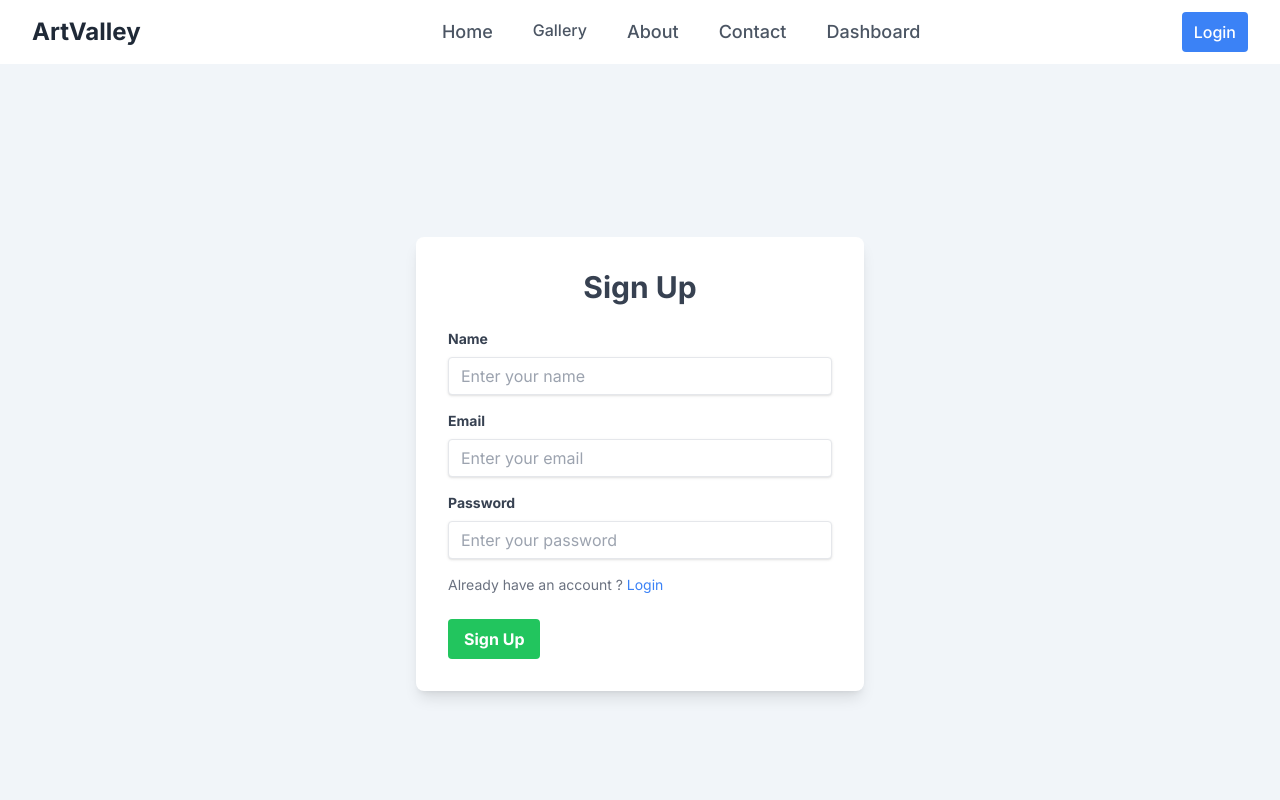
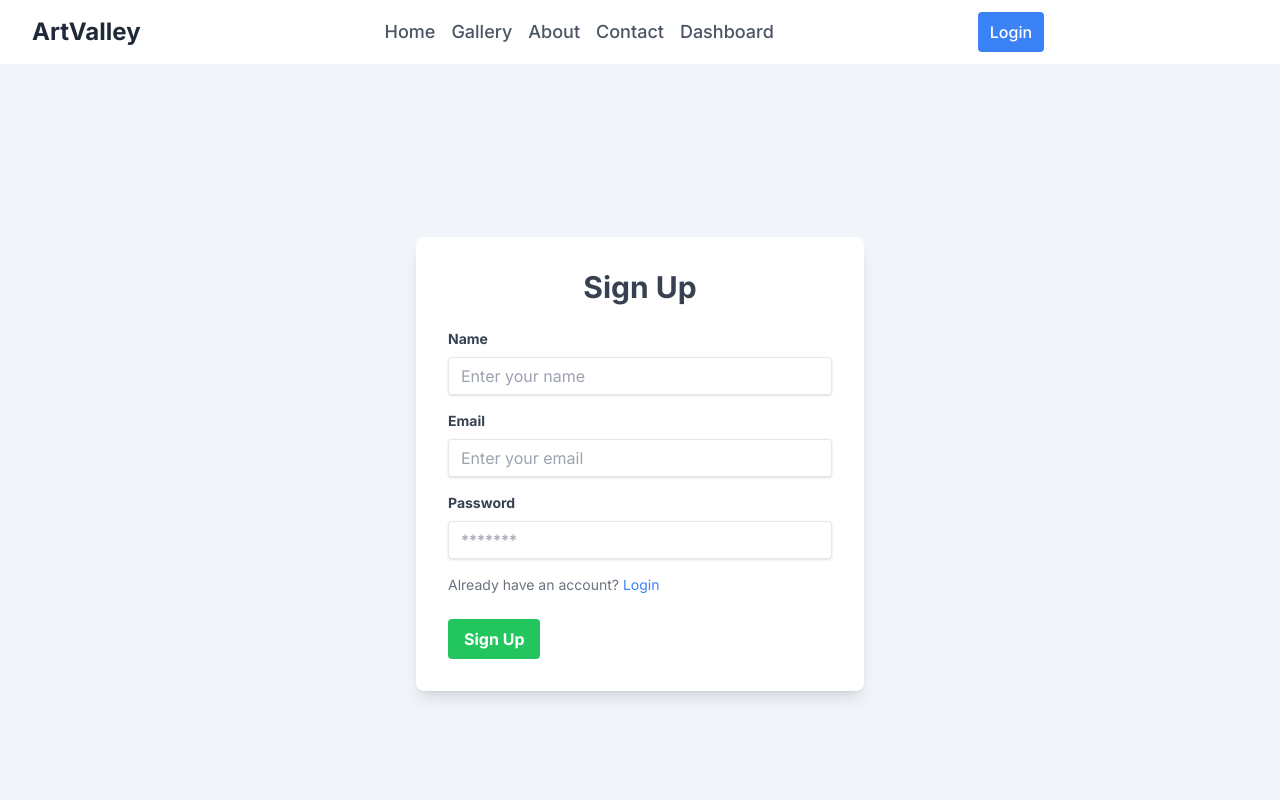
Before and after one commit to sujoncoder/ArtValley-Frontend, a Next.js app: page /signup in a window 1280 px wide. Shown: the top 800 px of the page. Built offline with nearby package versions, Linux system fonts and the light colour scheme.

Commit message:
done user context

```diff
--- a/package.json
+++ b/package.json
@@ -9,6 +9,7 @@
     "lint": "next lint"
   },
   "dependencies": {
+    "jwt-decode": "^4.0.0",
     "next": "14.2.4",
     "react": "^18",
     "react-dom": "^18",
--- a/src/app/(pages)/dashboard/page.js
+++ b/src/app/(pages)/dashboard/page.js
@@ -2,7 +2,7 @@ import UserProfileCard from "@/components/dashboard/ProfileCard";
 
 const Dashboard = () => {
   return (
-    <div className="flex justify-center items-center h-screen">
+    <div className="flex justify-center items-center h-screen mx-auto">
       <UserProfileCard />
     </div>
   );
--- a/src/app/(pages)/login/page.js
+++ b/src/app/(pages)/login/page.js
@@ -1,43 +1,95 @@
+"use client";
+
+import { useUser } from "@/context/UserContext";
 import Link from "next/link";
+import { useRouter } from "next/navigation";
+import { useState } from "react";
+import toast, { Toaster } from "react-hot-toast";
 
 const LoginPage = () => {
+  const [formData, setFormData] = useState({});
+  const [loading, setLoading] = useState(false);
+  const { fetchUserDetails } = useUser();
+
+  const router = useRouter();
+
+  // handle change
+  const handleChange = (e) => {
+    setFormData({
+      ...formData,
+      [e.target.id]: e.target.value,
+    });
+  };
+
+  // handle form submit
+  const handleOnSubmit = async (e) => {
+    e.preventDefault();
+    setLoading(true);
+    try {
+      const res = await fetch(`http://localhost:5000/api/v1/auth/signin`, {
+        method: "POST",
+        headers: {
+          "Content-Type": "application/json",
+        },
+        body: JSON.stringify(formData),
+      });
+
+      const data = await res.json();
+      console.log(data);
+
+      if (res.ok) {
+        toast.success("Sign-in successful!");
+        localStorage.setItem("token", data?.user?.token);
+        fetchUserDetails();
+        setTimeout(() => {
+          router.push("/");
+        }, 1000);
+      } else {
+        toast.error(data.message || "Sign-in failed!");
+      }
+    } catch (error) {
+      toast.error(error.message);
+    } finally {
+      setLoading(false);
+      setFormData({});
+    }
+  };
+
   return (
     <div className="bg-slate-100 px-1 sm:px-0 min-h-screen flex items-center justify-center">
+      <Toaster />
       <div className="max-w-md w-full bg-white shadow-lg rounded-lg p-8">
         <h2 className="text-3xl font-bold text-center text-gray-700 mb-6">
           Login
         </h2>
-        <form>
+        <form onSubmit={handleOnSubmit}>
           <div className="mb-4">
-            <label
-              className="block text-gray-700 text-sm font-bold mb-2"
-              htmlFor="email"
-            >
+            <label className="block text-gray-700 text-sm font-bold mb-2">
               Email
             </label>
             <input
               className="shadow appearance-none border rounded w-full py-2 px-3 text-gray-700 leading-tight focus:outline-none focus:ring-2 focus:ring-blue-500"
+              onChange={handleChange}
+              required
               id="email"
               type="email"
               placeholder="Enter your email"
             />
           </div>
           <div className="mb-6">
-            <label
-              className="block text-gray-700 text-sm font-bold mb-2"
-              htmlFor="password"
-            >
+            <label className="block text-gray-700 text-sm font-bold mb-2">
               Password
             </label>
             <input
               className="shadow appearance-none border rounded w-full py-2 px-3 text-gray-700 mb-3 leading-tight focus:outline-none focus:ring-2 focus:ring-blue-500"
+              onChange={handleChange}
+              required
               id="password"
               type="password"
-              placeholder="Enter your password"
+              placeholder="*******"
             />
-
             <p className="text-gray-500 text-sm my-1">
-              New to here ?{" "}
+              New to here?{" "}
               <Link
                 className="text-blue-500 hover:underline duration-300"
                 href="/signup"
@@ -49,9 +101,10 @@ const LoginPage = () => {
           <div className="flex items-center justify-between">
             <button
               className="bg-blue-500 hover:bg-blue-700 text-white font-bold py-2 px-4 rounded focus:outline-none focus:ring-2 focus:ring-blue-500"
-              type="button"
+              type="submit"
+              disabled={loading}
             >
-              Sign In
+              {loading ? "Loading..." : "Sign In"}
             </button>
           </div>
         </form>
--- a/src/app/(pages)/signup/page.js
+++ b/src/app/(pages)/signup/page.js
@@ -1,13 +1,63 @@
+"use client";
+
 import Link from "next/link";
+import { useRouter } from "next/navigation";
+import { useState } from "react";
+import toast, { Toaster } from "react-hot-toast";
 
 const SignupPage = () => {
+  const [formData, setFormData] = useState({});
+  const [loading, setLoading] = useState(false);
+
+  const router = useRouter();
+
+  // handle change
+  const handleChange = (e) => {
+    setFormData({
+      ...formData,
+      [e.target.id]: e.target.value,
+    });
+  };
+
+  // handle form submit
+  const handleOnSubmit = async (e) => {
+    e.preventDefault();
+    setLoading(true);
+    try {
+      const res = await fetch(`http://localhost:5000/api/v1/auth/signup`, {
+        method: "POST",
+        headers: {
+          "Content-Type": "application/json",
+        },
+        body: JSON.stringify(formData),
+      });
+      const data = await res.json();
+      setFormData({});
+      setLoading(false);
+      console.log(data);
+
+      if (res.ok) {
+        toast.success("Sign-up successful!");
+        setTimeout(() => {
+          router.push("/login");
+        }, 1000);
+      } else {
+        toast.error(data.message || "Sign-up failed!");
+      }
+    } catch (error) {
+      toast.error("An unexpected error occurred!");
+    }
+  };
+
   return (
     <div className="bg-slate-100 px-1 sm:px-0 min-h-screen flex items-center justify-center">
+      <Toaster />
       <div className="max-w-md w-full bg-white shadow-lg rounded-lg p-8">
         <h2 className="text-3xl font-bold text-center text-gray-700 mb-6">
           Sign Up
         </h2>
-        <form>
+
+        <form onSubmit={handleOnSubmit}>
           <div className="mb-4">
             <label
               className="block text-gray-700 text-sm font-bold mb-2"
@@ -17,6 +67,8 @@ const SignupPage = () => {
             </label>
             <input
               className="shadow appearance-none border rounded w-full py-2 px-3 text-gray-700 leading-tight focus:outline-none focus:ring-2 focus:ring-green-500"
+              onChange={handleChange}
+              required
               id="name"
               type="text"
               placeholder="Enter your name"
@@ -31,6 +83,8 @@ const SignupPage = () => {
             </label>
             <input
               className="shadow appearance-none border rounded w-full py-2 px-3 text-gray-700 leading-tight focus:outline-none focus:ring-2 focus:ring-green-500"
+              onChange={handleChange}
+              required
               id="email"
               type="email"
               placeholder="Enter your email"
@@ -45,12 +99,14 @@ const SignupPage = () => {
             </label>
             <input
               className="shadow appearance-none border rounded w-full py-2 px-3 text-gray-700 mb-3 leading-tight focus:outline-none focus:ring-2 focus:ring-green-500"
+              onChange={handleChange}
+              required
               id="password"
               type="password"
-              placeholder="Enter your password"
+              placeholder="*******"
             />
             <p className="text-gray-500 text-sm my-1">
-              Already have an account ?{" "}
+              Already have an account?{" "}
               <Link
                 className="text-blue-500 hover:underline duration-300"
                 href="/login"
@@ -59,12 +115,14 @@ const SignupPage = () => {
               </Link>
             </p>
           </div>
+
           <div className="flex items-center justify-between">
             <button
               className="bg-green-500 hover:bg-green-700 text-white font-bold py-2 px-4 rounded focus:outline-none focus:ring-2 focus:ring-green-500"
-              type="button"
+              type="submit"
+              disabled={loading}
             >
-              Sign Up
+              {loading ? "loading..." : "Sign Up"}
             </button>
           </div>
         </form>
--- a/src/app/layout.js
+++ b/src/app/layout.js
@@ -1,5 +1,6 @@
 import Footer from "@/components/shared/Footer";
 import Navbar from "@/components/shared/Navbar";
+import { UserProvider } from "@/context/UserContext";
 import { Inter } from "next/font/google";
 import "./globals.css";
 
@@ -14,9 +15,11 @@ export default function RootLayout({ children }) {
   return (
     <html lang="en">
       <body className={inter.className}>
-        <Navbar />
-        {children}
-        <Footer />
+        <UserProvider>
+          <Navbar />
+          {children}
+          <Footer />
+        </UserProvider>
       </body>
     </html>
   );
--- a/src/components/dashboard/ProfileCard.jsx
+++ b/src/components/dashboard/ProfileCard.jsx
@@ -9,7 +9,7 @@ const UserProfileCard = () => {
     avatar: "https://via.placeholder.com/150",
   };
   return (
-    <div className="bg-white shadow-lg rounded-lg p-6 max-w-sm mx-auto">
+    <div className="bg-white shadow rounded-lg p-4 border-2 max-w-sm mx-auto">
       <div className="flex items-center mb-4">
         <Image
           src={user.avatar}
--- a/src/components/dashboard/SideBar.jsx
+++ b/src/components/dashboard/SideBar.jsx
@@ -1,6 +1,11 @@
+"use client";
+
 import Link from "next/link";
+import { usePathname } from "next/navigation";
 
 const Sidebar = () => {
+  const pathName = usePathname();
+
   return (
     <div className="w-64 h-screen bg-gray-100 p-5">
       <div className="text-2xl font-bold mb-10">ArtValley</div>
@@ -8,7 +13,11 @@ const Sidebar = () => {
         <li className="mb-5">
           <Link
             href="/dashboard"
-            className="flex items-center text-lg text-gray-700"
+            className={`flex items-center text-lg font-semibold text-gray-700 ${
+              pathName === "/dashboard"
+                ? "bg-blue-500 rounded py-2 bg-opacity-20 text-slate-700 duration-300 hover:brightness-110"
+                : ""
+            }`}
           >
             <span className="ml-3">Profile</span>
           </Link>
@@ -16,7 +25,11 @@ const Sidebar = () => {
         <li className="mb-5">
           <Link
             href="/dashboard/user-orders"
-            className="flex items-center text-lg text-gray-700"
+            className={`flex items-center text-lg font-semibold text-gray-700 ${
+              pathName === "/dashboard/user-orders"
+                ? "bg-blue-500 rounded py-2 bg-opacity-20 text-slate-700 duration-300 hover:brightness-110"
+                : ""
+            }`}
           >
             <span className="ml-3">Orders</span>
           </Link>
--- a/src/components/shared/Navbar.jsx
+++ b/src/components/shared/Navbar.jsx
@@ -1,14 +1,26 @@
 "use client";
 
+import { useUser } from "@/context/UserContext";
 import Link from "next/link";
+import { usePathname } from "next/navigation";
 import { useState } from "react";
 import { FaBars, FaTimes } from "react-icons/fa";
 
 const Navbar = () => {
   const [isOpen, setIsOpen] = useState(false);
+  const { user, setUser } = useUser();
+  console.log(user);
 
-  const hrefggleNavbar = () => {
+  const pathName = usePathname();
+
+  const toggleNavbar = () => {
     setIsOpen(!isOpen);
+  };
+
+  const handleLogout = () => {
+    localStorage.removeItem("token");
+    setUser(null);
+    window.location.reload();
   };
 
   return (
@@ -23,46 +35,59 @@ const Navbar = () => {
           <div className="hidden md:flex space-x-4 text-lg md:ml-10">
             <Link
               href="/"
-              className="text-gray-600 hover:text-gray-800 px-3 py-2 rounded-md font-medium"
+              className={`text-gray-600 hover:text-gray-800 font-medium ${
+                pathName === "/" ? "!text-blue-500 underline" : ""
+              }`}
             >
               Home
             </Link>
             <Link
               href="/gallery"
-              className="text-gray-600 hover:text-gray-800 block px-3 py-2 rounded-md text-base font-medium"
+              className={`text-gray-600 hover:text-gray-800 font-medium ${
+                pathName === "/gallery" ? "!text-blue-500 underline" : ""
+              }`}
             >
               Gallery
             </Link>
             <Link
               href="/about"
-              className="text-gray-600 hover:text-gray-800 px-3 py-2 rounded-md font-medium"
+              className={`text-gray-600 hover:text-gray-800 font-medium ${
+                pathName === "/about" ? "!text-blue-500 underline" : ""
+              }`}
             >
               About
             </Link>
             <Link
               href="/contact"
-              className="text-gray-600 hover:text-gray-800 px-3 py-2 rounded-md font-medium"
+              className={`text-gray-600 hover:text-gray-800 font-medium ${
+                pathName === "/contact" ? "!text-blue-500 underline" : ""
+              }`}
             >
               Contact
             </Link>
             <Link
               href="/dashboard"
-              className="text-gray-600 hover:text-gray-800 px-3 py-2 rounded-md font-medium"
+              className={`text-gray-600 hover:text-gray-800 font-medium ${
+                pathName === "/dashboard" ? "!text-blue-500 underline" : ""
+              }`}
             >
               Dashboard
             </Link>
           </div>
+          {!user && (
             <Link
               href="/login"
               className="bg-blue-500 hover:brightness-110 duration-300 text-white px-3 py-2 rounded font-medium"
             >
               Login
             </Link>
+          )}
+          <p className="text-xl">{user?.user?.name}</p>
         </div>
         <div className="flex items-center">
           <div className="-mr-2 flex md:hidden">
-            <buthrefn
-              onClick={hrefggleNavbar}
+            <button
+              onClick={toggleNavbar}
               className="inline-flex items-center justify-center p-2 rounded-md text-gray-400 hover:text-gray-800 hover:bg-gray-100 focus:outline-none focus:bg-gray-100 focus:text-gray-800"
             >
               {isOpen ? (
@@ -70,7 +95,7 @@ const Navbar = () => {
               ) : (
                 <FaBars className="h-6 w-6" />
               )}
-            </buthrefn>
+            </button>
           </div>
         </div>
       </div>
--- /dev/null
+++ b/src/context/UserContext.js
@@ -0,0 +1,57 @@
+"use client";
+
+import { jwtDecode } from "jwt-decode";
+import { createContext, useContext, useEffect, useState } from "react";
+
+// Create a UserContext to hold user-related state and actions
+const UserContext = createContext();
+
+// Custom hook to use the UserContext
+export const useUser = () => useContext(UserContext);
+
+// UserProvider component to wrap around the app and provide user state
+export const UserProvider = ({ children }) => {
+  const [user, setUser] = useState(null);
+  const [token, setToken] = useState(null);
+
+  // useEffect to fetch user details if a token is found in localStorage
+  useEffect(() => {
+    fetchUserDetails();
+  }, []);
+
+  // Function to fetch user details from the API
+  const fetchUserDetails = async () => {
+    try {
+      const token = localStorage.getItem("token");
+
+      console.log("find token", token);
+      if (token) {
+        const decodedToken = jwtDecode(token);
+        console.log("decoded token is", decodedToken);
+
+        if (decodedToken && decodedToken._id) {
+          const response = await fetch(
+            `http://localhost:5000/api/v1/user/${decodedToken._id}`
+          );
+          if (!response.ok) {
+            throw new Error("Network response was not ok");
+          }
+          const userData = await response.json();
+          setUser(userData);
+        } else {
+          console.error("Decoded token is missing the user ID");
+        }
+      } else {
+        console.error("Token is missing");
+      }
+    } catch (error) {
+      console.error("Error fetching user details:", error);
+    }
+  };
+
+  return (
+    <UserContext.Provider value={{ user, setUser, fetchUserDetails }}>
+      {children}
+    </UserContext.Provider>
+  );
+};
```
Also changed, not shown: src/components/home/SearchBox.jsx (+6 -1 lines), 1 other file (tests, documents, lock files or other folders). Lines whose indentation alone changed are shown as unchanged.
